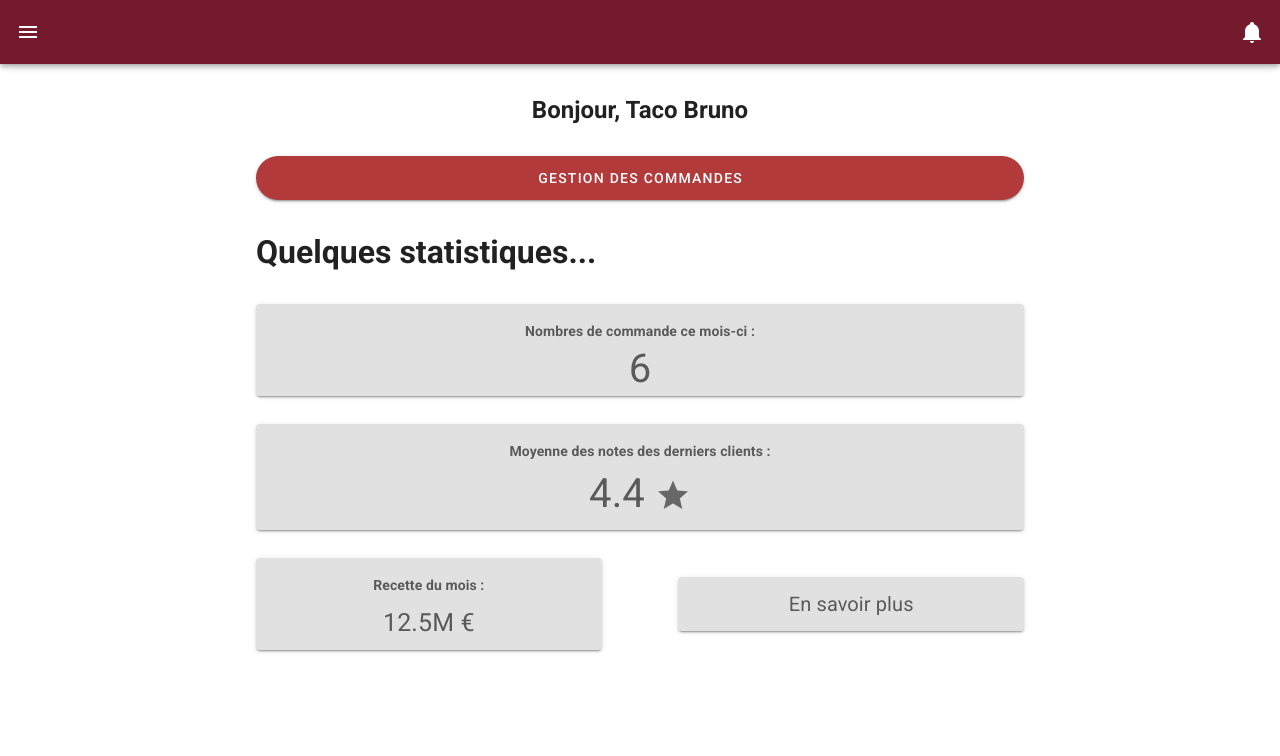
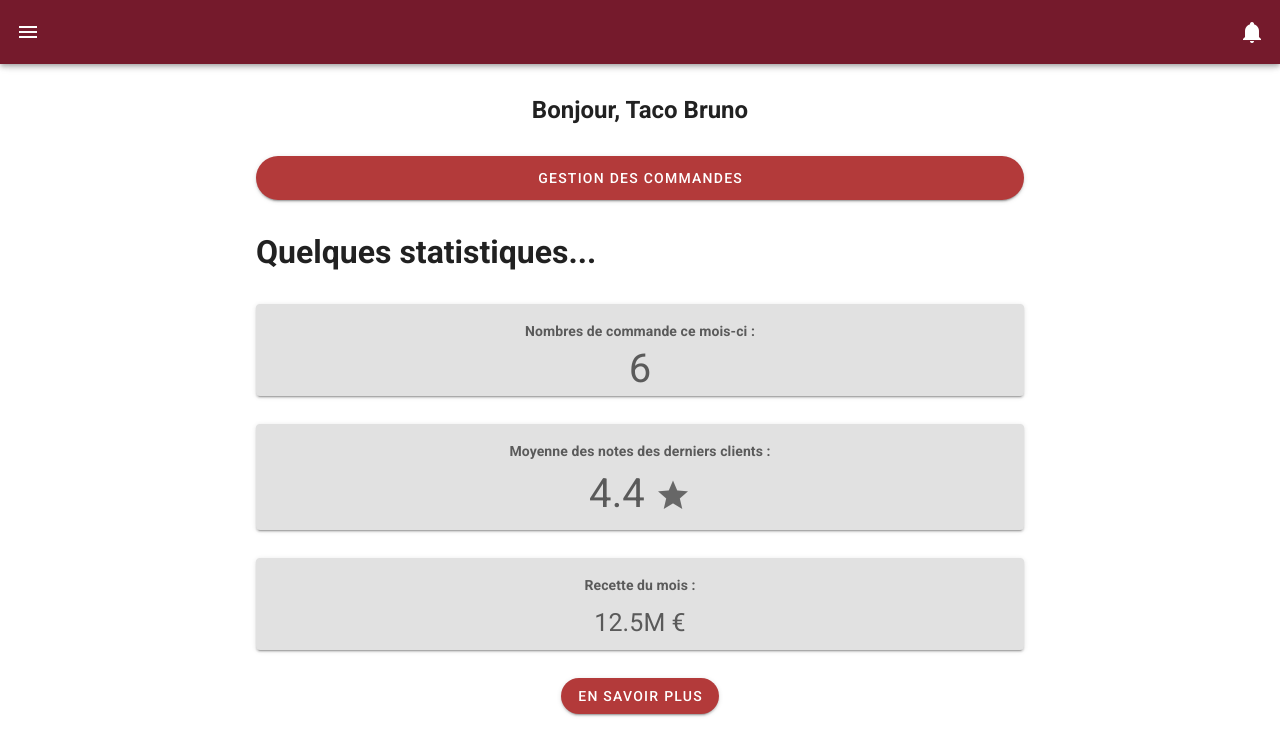
Before and after one commit to BoespflugLisa/EatBox, a Vue app in the folder frontend-vuejs/: page / in a window 1280 px wide. Shown: the top 756 px of the page. Built offline with nearby package versions, Linux system fonts and the light colour scheme.

Commit message:
New dashboard style

```diff
--- a/frontend-vuejs/src/views/DashBoard.vue
+++ b/frontend-vuejs/src/views/DashBoard.vue
@@ -22,7 +22,6 @@
 
             <h1>
                 Quelques statistiques...
-
             </h1>
         </div>
 
@@ -39,9 +38,7 @@
         </div>
 
         <div class="d-flex justify-center pt-7">
-
             <v-card elevation="2" width="100%" color="tertiary">
-
                 <v-card-text class="text-center dark--text ">
                     <p class="font-weight-bold">Moyenne des notes des derniers clients : </p>
                     <p class="font-40 mt-4">{{ this.moyenneNote }}
@@ -50,32 +47,22 @@
                         </v-icon>
                     </p>
                 </v-card-text>
-
             </v-card>
         </div>
 
-        <div class="d-flex justify-space-between  pt-7 align-center mb-7">
-
-            <v-card elevation="2" width="45%" color="tertiary">
-
+        <div class="d-flex justify-center pt-7">
+            <v-card elevation="2" width="100%" color="tertiary">
                 <v-card-text class="text-center dark--text ">
                     <p class="font-weight-bold"> Recette du mois : </p>
                     <p class="font-25 mt-4">{{ this.recetteDuMois }} €</p>
                 </v-card-text>
+            </v-card>
+        </div>
 
-            </v-card>
-
-
-            <v-card elevation="2" width="45%" color="tertiary">
-
-                <v-card-text class="text-center  dark--text  ">
-                    <p class="font-20 ">En savoir plus </p>
-
-                </v-card-text>
-
-            </v-card>
-
-
+        <div class="d-flex justify-center">
+            <v-btn color="secondary" class="mt-7" rounded>
+                En savoir plus
+            </v-btn>
         </div>
 
     </div>
```
